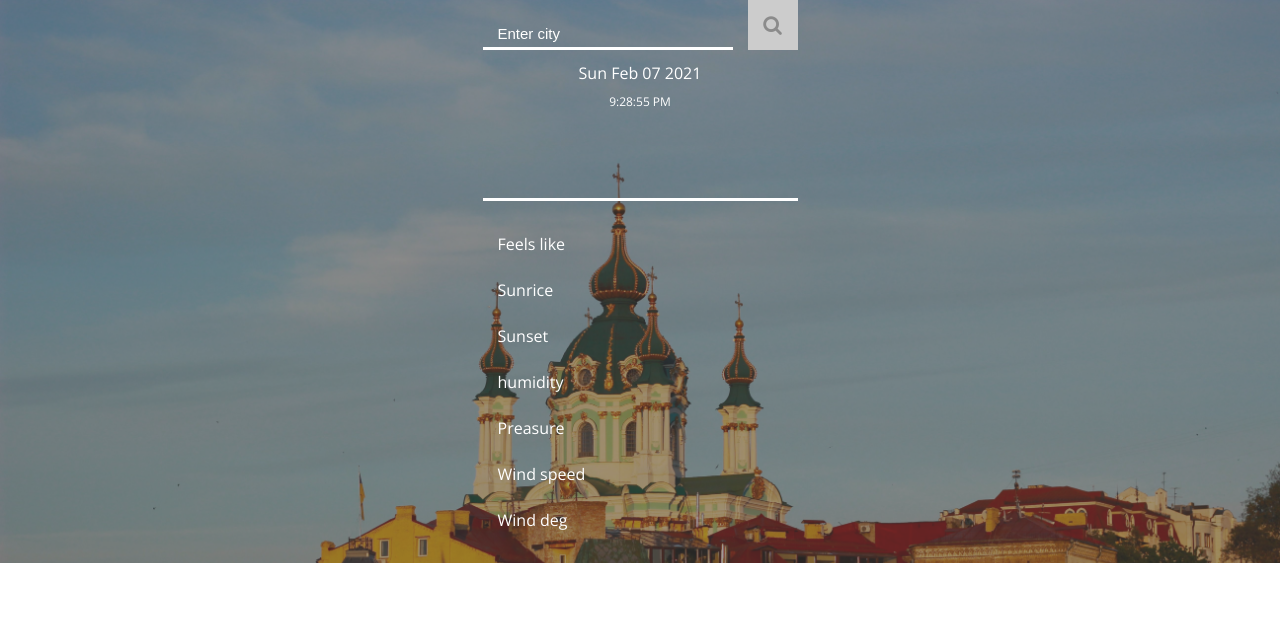
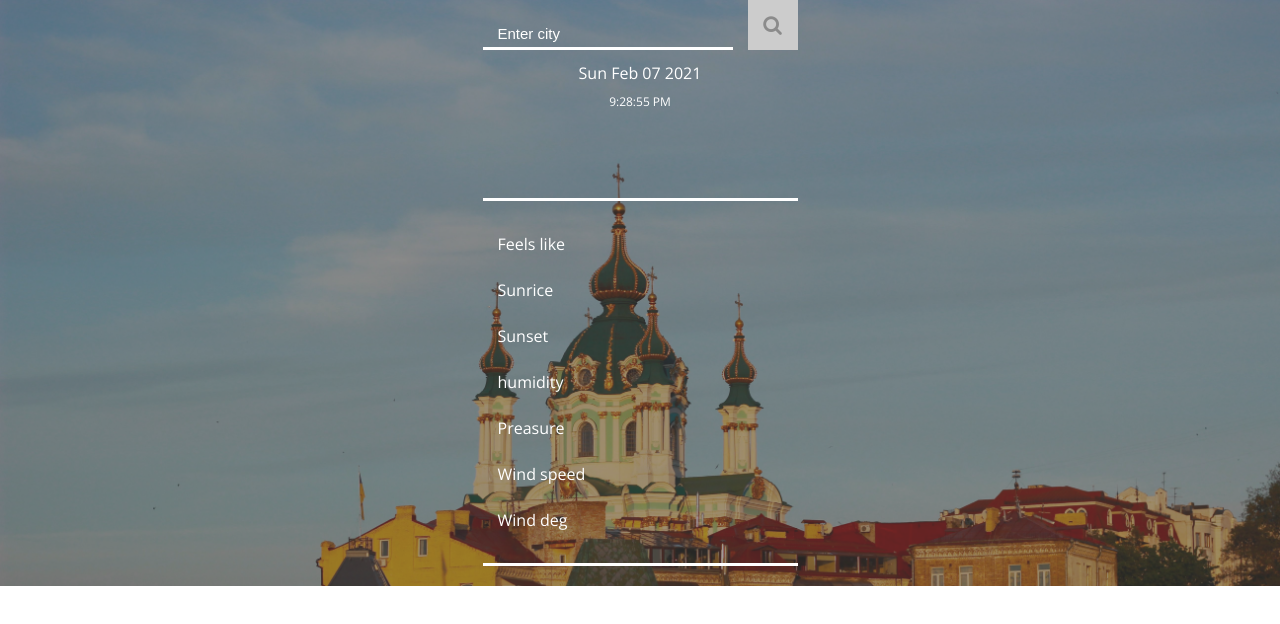
Before and after one commit to Igoryan24/weather-app, a plain HTML site: page index.html in a window 1280 px wide. Drawn offline with nearby package versions, Linux system fonts and the light colour scheme.

Commit message:
changed styles

```diff
--- a/style.css
+++ b/style.css
@@ -140,6 +140,8 @@ body {
     display: flex;
     flex-direction: row;
     justify-content: space-between;
+    border-bottom: solid 3px white;
+    margin-bottom: 20px;
 }
 /*[class*="char-"] {
     padding: 20px 0px;
```
